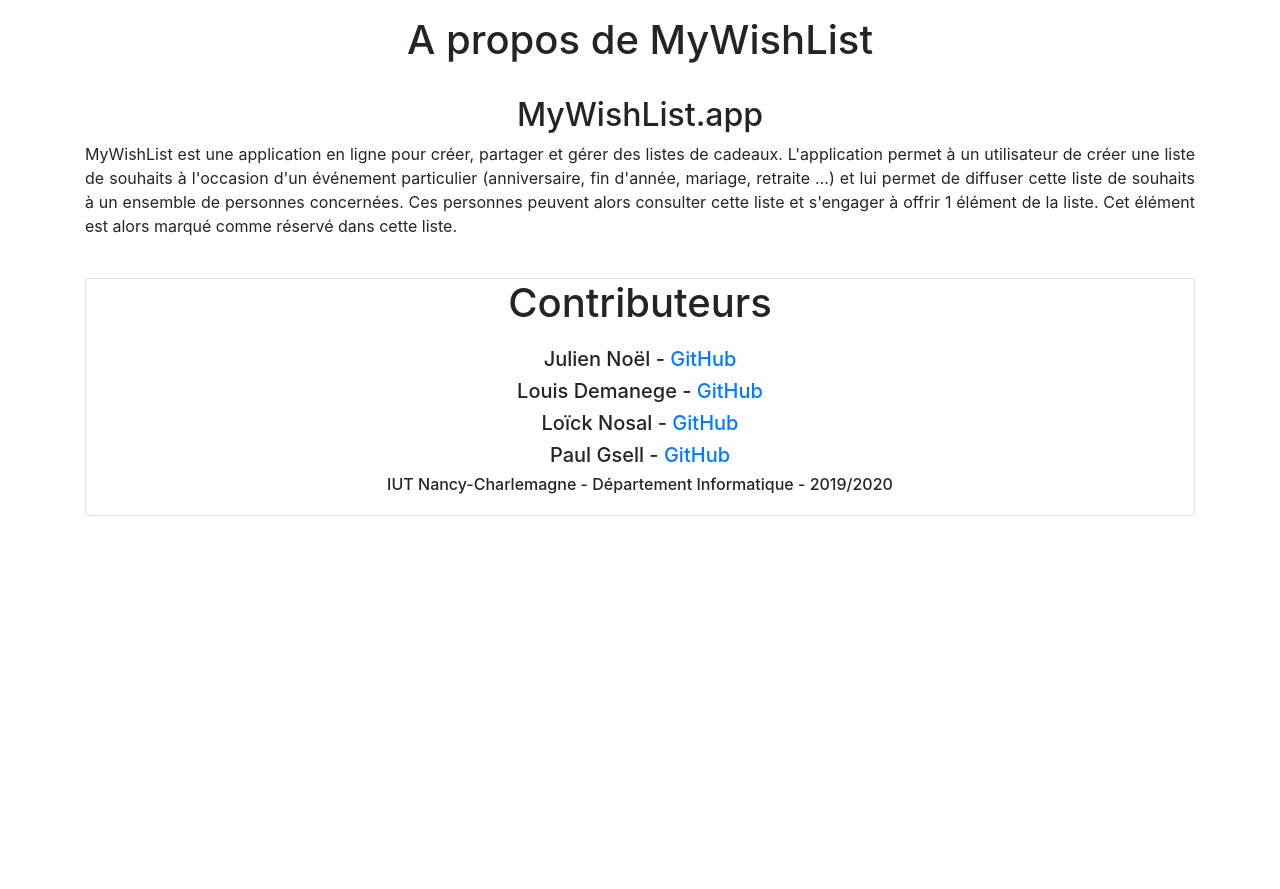
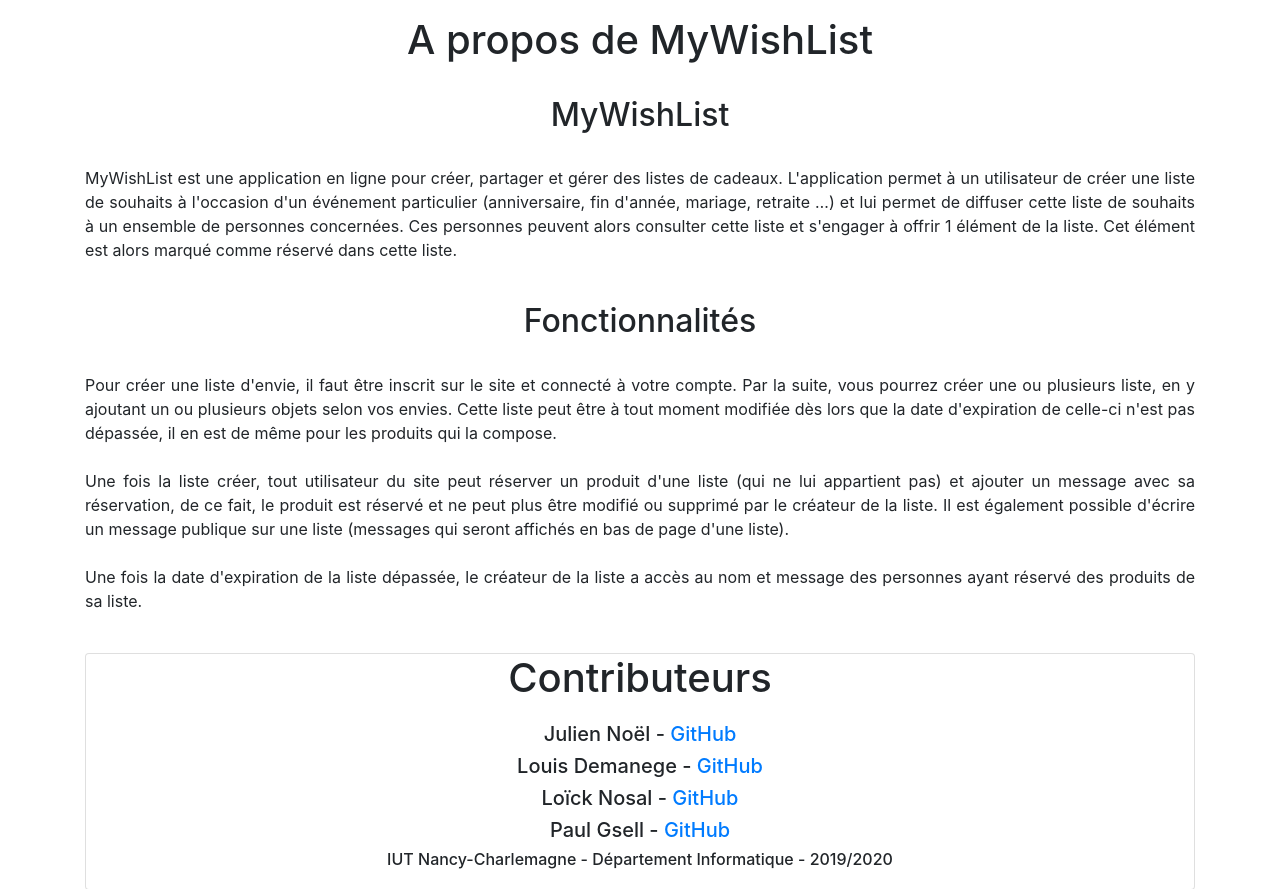
Before and after one commit to juliennoel9/mywishlist, a PHP site: template src/views/about.phtml in a window 1280 px wide. Shown: the part 56-945 px from the top of the page. Before the commit the page ends 572 px from the top, so only its background shows below. Run offline with PHP 8.4, Linux system fonts and the light colour scheme; the template is opened without the code that fills it, so the values that code supplies are empty.

Commit message:
Update about page

```diff
--- a/src/views/about.phtml
+++ b/src/views/about.phtml
@@ -1,6 +1,6 @@
 <h1 class="text-center">A propos de MyWishList</h1></br>
 
-<h2 class="text-center">MyWishList.app</h2>
+<h2 class="text-center">MyWishList</h2><br>
 <p class="text-justify">
     MyWishList est une application en ligne pour créer, partager et gérer des listes de cadeaux.
     L'application permet à un utilisateur de créer une liste de souhaits à l'occasion d'un événement
@@ -10,6 +10,20 @@
     liste.
 </p>
 </br>
+<h2 class="text-center">Fonctionnalités</h2><br>
+<p class="text-justify">
+    Pour créer une liste d'envie, il faut être inscrit sur le site et connecté à votre compte. Par la suite,
+    vous pourrez créer une ou plusieurs liste, en y ajoutant un ou plusieurs objets selon vos envies.
+    Cette liste peut être à tout moment modifiée dès lors que la date d'expiration de celle-ci n'est pas dépassée,
+    il en est de même pour les produits qui la compose.<br><br>
+    Une fois la liste créer, tout utilisateur du site peut réserver un produit d'une liste (qui ne lui appartient pas)
+    et ajouter un message avec sa réservation, de ce fait, le produit est réservé et ne peut plus être modifié ou
+    supprimé par le créateur de la liste. Il est également possible d'écrire un message publique sur une liste (messages
+    qui seront affichés en bas de page d'une liste).<br><br>
+    Une fois la date d'expiration de la liste dépassée, le créateur de la liste a accès au nom et message des personnes
+    ayant réservé des produits de sa liste.
+</p>
+<br>
 
 <div class="card bottom">
     <h1 class="card-title text-center mb-0">Contributeurs</h1>
@@ -21,3 +35,4 @@
         <h6 class="text-center mb-0">IUT Nancy-Charlemagne - Département Informatique - 2019/2020</h6>
     </div>
 </div>
+<br>
```
